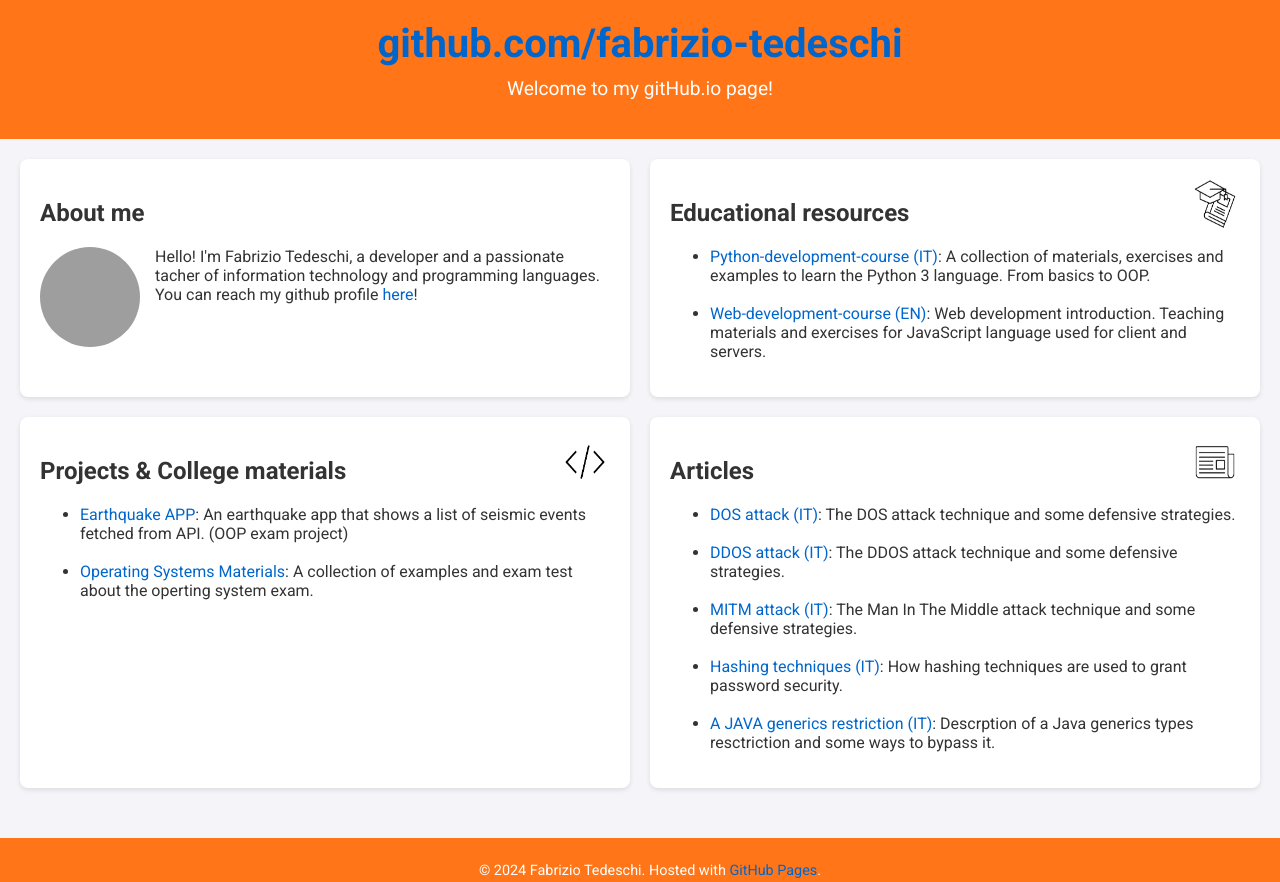
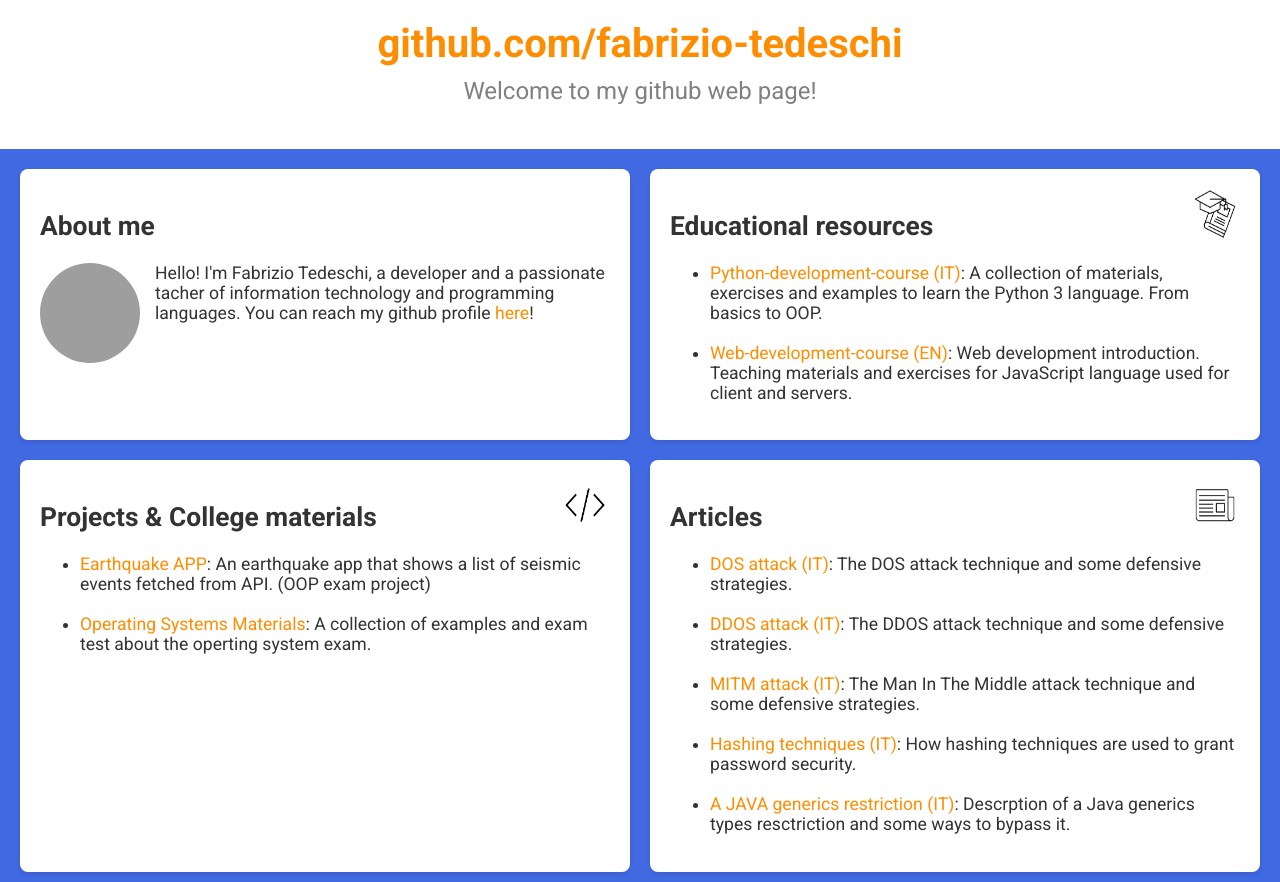
Before and after one commit to fabrizio-tedeschi/fabrizio-tedeschi.github.io, a plain HTML site: page index.html in a window 1280 px wide. Shown: the top 882 px of the page. Drawn offline with Linux system fonts and the light colour scheme; grey boxes are pictures that could not be loaded.

Commit message:
Applied orange and blue theme

```diff
--- a/index.html
+++ b/index.html
@@ -15,7 +15,7 @@
 <body>
     <header>
         <h1><a href="https://github.com/fabrizio-tedeschi/">github.com/fabrizio-tedeschi</a></h1>
-        <p>Welcome to my gitHub.io page!</p>
+        <p>Welcome to my github web page!</p>
     </header>
     <main>
         <section class="about">
--- a/style.css
+++ b/style.css
@@ -3,7 +3,7 @@ body {
     font-family: 'Roboto', sans-serif;
     margin: 0;
     padding: 0;
-    background-color: #f4f4f9;
+    background-color: #4169e1;
     color: #333;
     text-align: center;
     display: flex;
@@ -12,8 +12,8 @@ body {
 }
 
 header {
-    background-color: #FF7518;
-    color: white;
+    background-color: white;
+    color: gray;
     padding: 20px 0;
 }
 
@@ -23,7 +23,7 @@ header h1 {
 }
 
 header p {
-    font-size: 1.2rem;
+    font-size: 1.5rem;
     margin-top: 10px;
 }
 
@@ -42,6 +42,7 @@ section {
     border-radius: 8px;
     text-align: left;
     position: relative;
+    font-size: 1.1rem;
 }
 
 section img {
@@ -69,7 +70,7 @@ section img {
 footer {
     margin-top: 30px;
     padding: 10px;
-    background-color: #FF7518;
+    background-color: #4169e1;
     color: white;
     font-size: 0.9rem;
     position: relative;
@@ -78,7 +79,7 @@ footer {
 }
 
 a {
-    color: #0066cc;
+    color: #ff8c00fd;
     text-decoration: none;
 }
 
```
